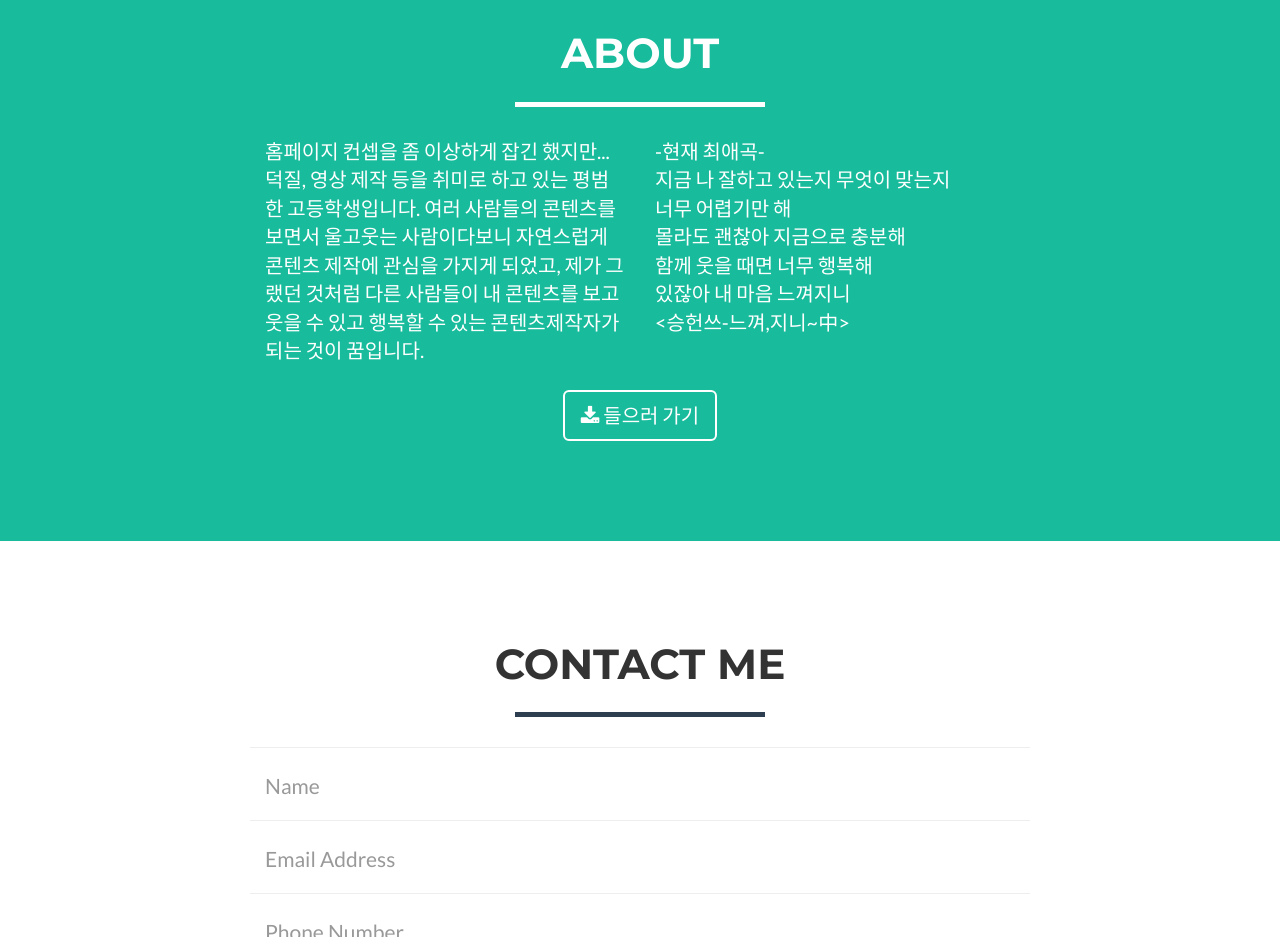
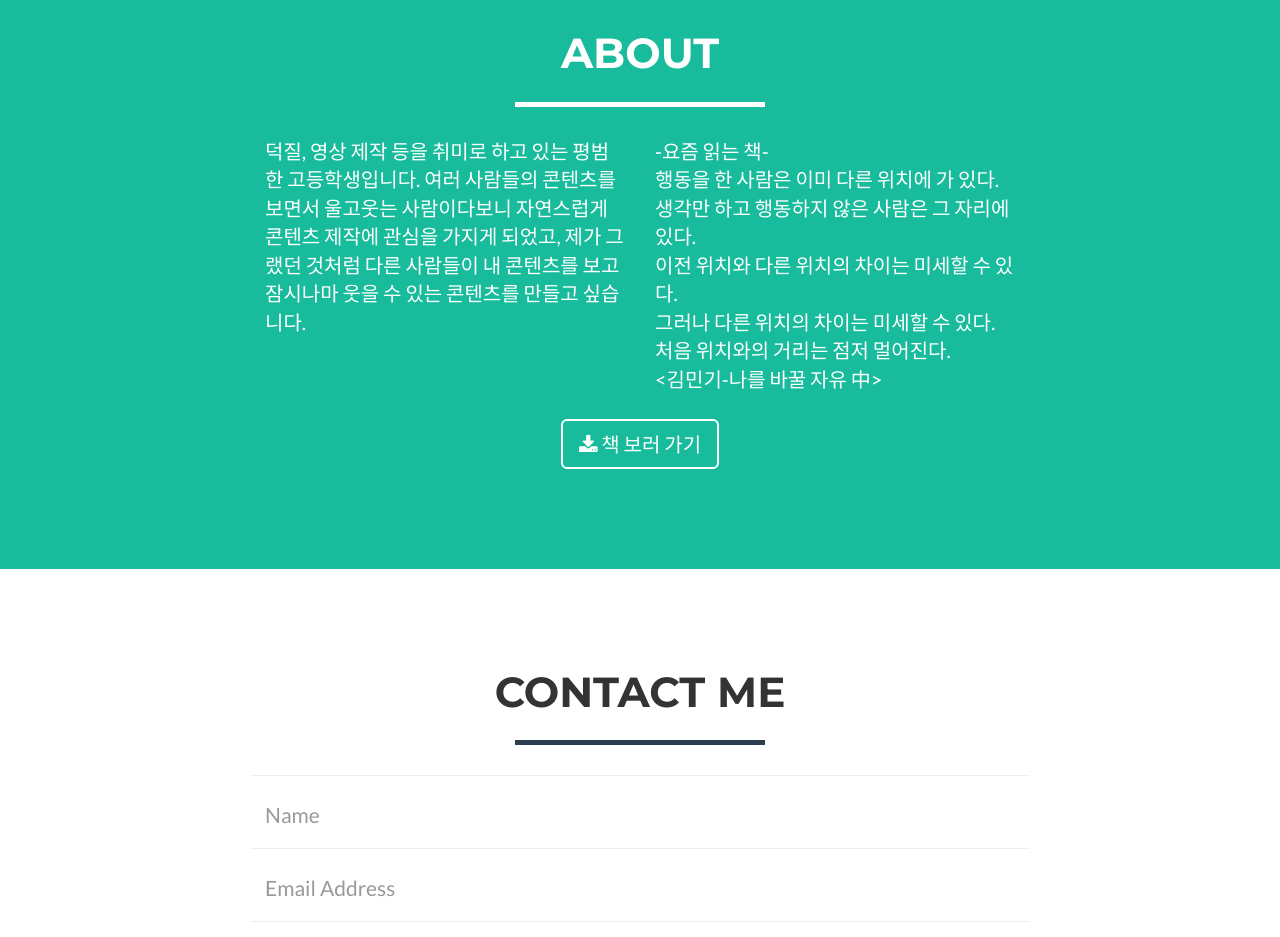
Before and after one commit to cheongsan1616/cheongsan, a website: page index.html in a window 1280 px wide. Shown: the part 1700-2637 px from the top of the page. Drawn offline with nearby package versions, Linux system fonts and the light colour scheme.

Commit message:
Update index.html

```diff
--- a/index.html
+++ b/index.html
@@ -168,14 +168,14 @@
             </div>
             <div class="row">
                 <div class="col-lg-4 col-lg-offset-2">
-                    <p>홈페이지 컨셉을 좀 이상하게 잡긴 했지만... 덕질, 영상 제작 등을 취미로 하고 있는 평범한 고등학생입니다. 여러 사람들의 콘텐츠를 보면서 울고웃는 사람이다보니 자연스럽게 콘텐츠 제작에 관심을 가지게 되었고, 제가 그랬던 것처럼 다른 사람들이 내 콘텐츠를 보고 웃을 수 있고 행복할 수 있는 콘텐츠제작자가 되는 것이 꿈입니다.</p>
+                    <p>덕질, 영상 제작 등을 취미로 하고 있는 평범한 고등학생입니다. 여러 사람들의 콘텐츠를 보면서 울고웃는 사람이다보니 자연스럽게 콘텐츠 제작에 관심을 가지게 되었고, 제가 그랬던 것처럼 다른 사람들이 내 콘텐츠를 보고 잠시나마 웃을 수 있는 콘텐츠를 만들고 싶습니다.</p>
                 </div>
                 <div class="col-lg-4">
-                    <p>-현재 최애곡-<br>지금 나 잘하고 있는지 무엇이 맞는지<br> 너무 어렵기만 해 <br>몰라도 괜찮아 지금으로 충분해<br> 함께 웃을 때면 너무 행복해<br> 있잖아 내 마음 느껴지니<br><승헌쓰-느껴,지니~中></p>
+                    <p>-요즘 읽는 책-<br>행동을 한 사람은 이미 다른 위치에 가 있다.<br>생각만 하고 행동하지 않은 사람은 그 자리에 있다.<br>이전 위치와 다른 위치의 차이는 미세할 수 있다.<br>그러나 다른 위치의 차이는 미세할 수 있다.<br>처음 위치와의 거리는 점저 멀어진다.<br><김민기-나를 바꿀 자유 中></p>
                 </div>
                 <div class="col-lg-8 col-lg-offset-2 text-center">
-                    <a href="https://www.youtube.com/watch?v=EfRcEv4Dl8s" class="btn btn-lg btn-outline">
-                        <i class="fa fa-download"></i>  들으러 가기
+                    <a href="http://www.yes24.com/Product/Goods/67436329" class="btn btn-lg btn-outline">
+                        <i class="fa fa-download"></i>  책 보러 가기
                     </a>
                 </div>
             </div>
```
